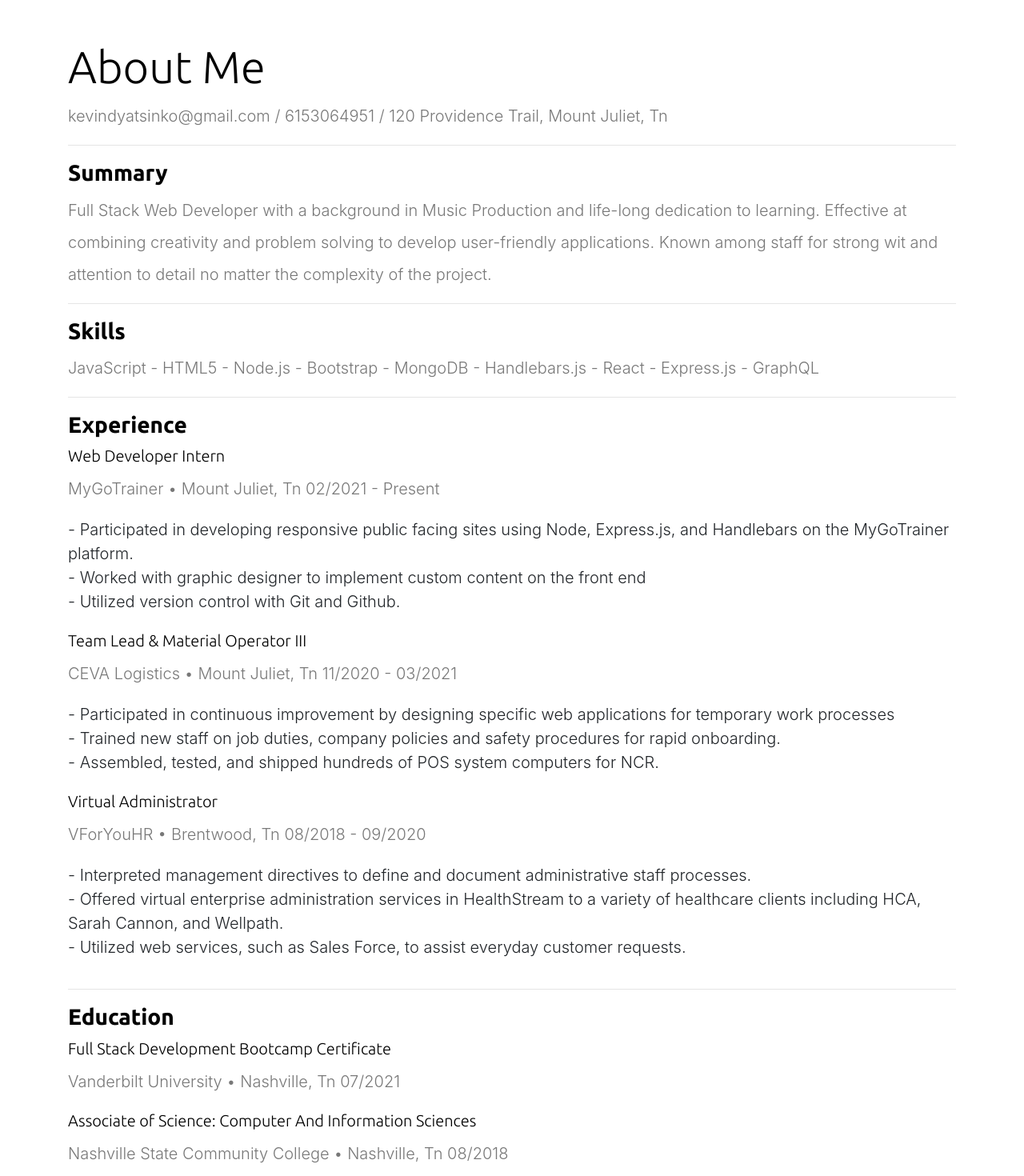
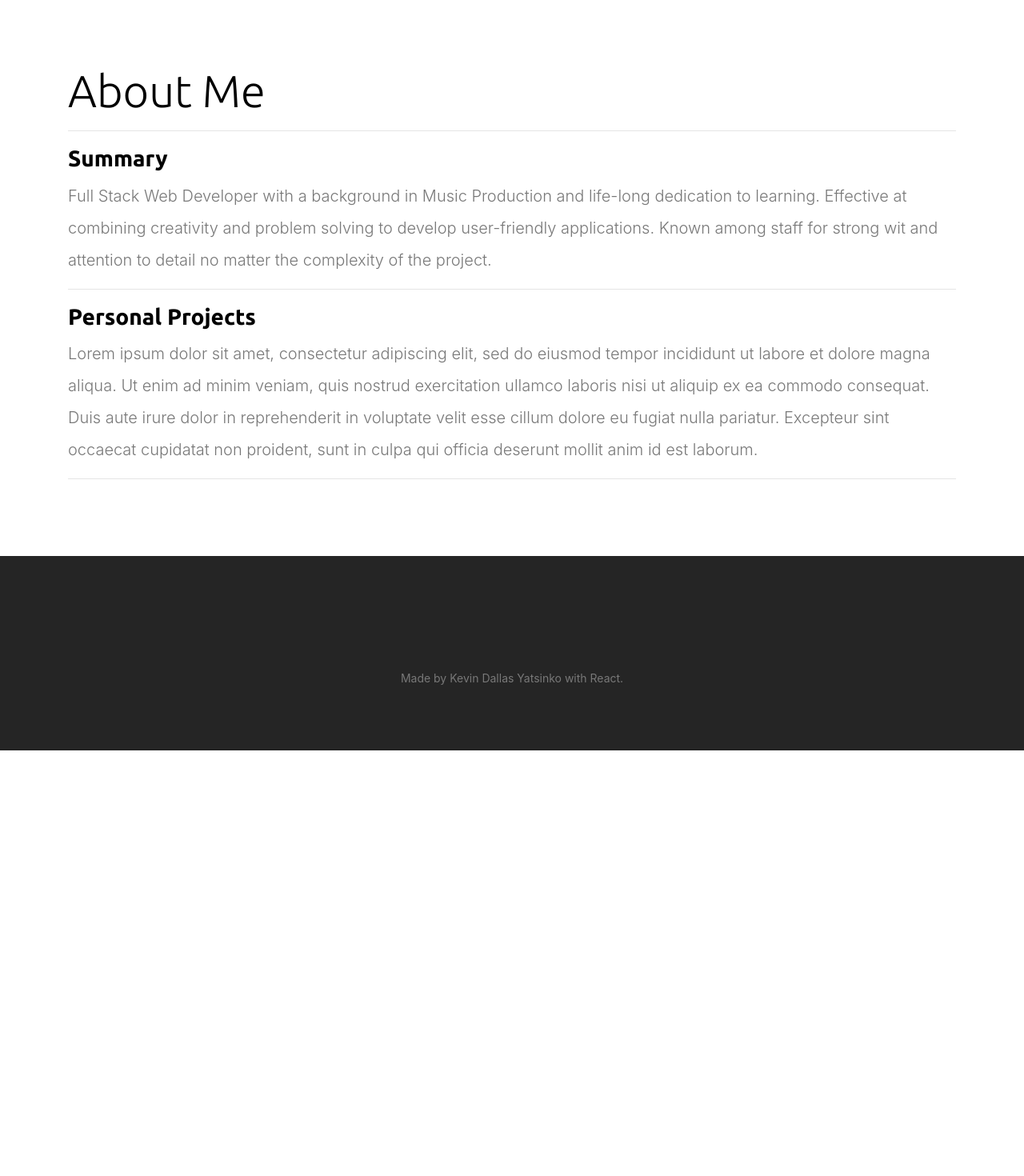
Before and after one commit to okni-c/React-Portfolio, a React (Create React App) app in the folder react-portfolio/: page /aboutme in a window 1280 px wide. Shown: the part 100-1570 px from the top of the page at 80% size. After the commit the page ends 1038 px from the top, so only its background shows below. Built offline with nearby package versions, Linux system fonts and the light colour scheme; some icons are missing.

Commit message:
style changes

```diff
--- a/react-portfolio/public/assets/css/core-style.css
+++ b/react-portfolio/public/assets/css/core-style.css
@@ -233,12 +233,12 @@ img {
   text-transform: uppercase;
   font-size: 12px;
   line-height: 50px;
-  background-color: #0315ff;
+  background-color: #16ABEE;
   letter-spacing: 1.5px;
   font-weight: 600; }
   .rich-btn:hover, .rich-btn:focus {
     color: #ffffff;
-    background-color: #dc0345; }
+    background-color: #ff084e; }
 
 /* :: 4.0 Header Area CSS */
 .header_area {
--- a/react-portfolio/src/components/AboutMe/index.js
+++ b/react-portfolio/src/components/AboutMe/index.js
@@ -6,67 +6,16 @@ function AboutMe() {
         <>
             <div class="container section-padding-80 clearfix">
                 <h1 class="display-4">About Me</h1>
-                <p class="lead">kevindyatsinko@gmail.com / 6153064951 / 120 Providence Trail, Mount Juliet, Tn</p>
                 <hr />
                 <h3 class="display-5">Summary</h3>
                 <p class="lead">Full Stack Web Developer with a background in Music Production and life-long dedication to learning. Effective at
                     combining creativity and problem solving to develop user-friendly applications. Known among staff for strong wit and
                     attention to detail no matter the complexity of the project.</p>
                 <hr />
-                <h3>Skills</h3>
-                <p class="lead">
-                    JavaScript - HTML5 - Node.js
-                    - Bootstrap -  MongoDB - Handlebars.js
-                    - React - Express.js - GraphQL
-                </p>
+                <h3 class="display-5">Personal Projects</h3>
+                <p class="lead">Lorem ipsum dolor sit amet, consectetur adipiscing elit, sed do eiusmod tempor incididunt ut labore et dolore magna aliqua. Ut enim ad minim veniam, quis nostrud exercitation ullamco laboris nisi ut aliquip ex ea commodo consequat. Duis aute irure dolor in reprehenderit in voluptate velit esse cillum dolore eu fugiat nulla pariatur. Excepteur sint occaecat cupidatat non proident, sunt in culpa qui officia deserunt mollit anim id est laborum.</p>
                 <hr />
-                <h3>Experience</h3>
-                <h6 class="lead">Web Developer Intern</h6>
-                <p class="lead">MyGoTrainer • Mount Juliet, Tn
-                    02/2021 - Present
-                </p>
-                <ul class="lead">
-                    <li> - Participated in developing responsive public facing sites using Node, Express.js, and Handlebars on the
-                        MyGoTrainer platform.</li>
-                    <li> - Worked with graphic designer to implement custom content on the front end</li>
-                    <li> - Utilized version control with Git and Github.</li>
-                </ul>
-                <br />
-                <h6 class="lead">Team Lead & Material Operator III</h6>
-                <p class="lead">CEVA Logistics • Mount Juliet, Tn
-                    11/2020 - 03/2021
-                </p>
-                <ul class="lead">
-                    <li> - Participated in continuous improvement by designing specific web applications for temporary work processes</li>
-                    <li> - Trained new staff on job duties, company policies and safety procedures for rapid onboarding.
-                    </li>
-                    <li> - Assembled, tested, and shipped hundreds of POS system computers for NCR.</li>
-                </ul>
-                <br />
-                <h6 class="lead">Virtual Administrator</h6>
-                <p class="lead">VForYouHR • Brentwood, Tn
-                    08/2018 - 09/2020
-                </p>
-                <ul class="lead">
-                    <li> - Interpreted management directives to define and document administrative staff processes.
-                    </li>
-                    <li> - Offered virtual enterprise administration services in
-                        HealthStream to a variety of healthcare clients including HCA, Sarah Cannon, and Wellpath.</li>
-                    <li> - Utilized web services, such as Sales Force, to assist everyday customer requests.
-                    </li>
-                </ul>
-                <br />
-                <hr />
-                <h3 >Education</h3>
-                <h6 class="lead">Full Stack Development Bootcamp Certificate</h6>
-                <p class="lead">Vanderbilt University • Nashville, Tn
-                    07/2021
-                </p>
-                <h6 class="lead">Associate of Science: Computer And Information Sciences</h6>
-                <p class="lead">Nashville State Community College • Nashville, Tn
-                    08/2018
-                </p>
-                <hr />
+
             </div>
         </>
     );
--- a/react-portfolio/src/components/Contact/index.js
+++ b/react-portfolio/src/components/Contact/index.js
@@ -10,6 +10,7 @@ function Contact() {
                         <div class="col-12">
                             <div class="section-heading text-center">
                             <h1 class="display-4">Contact Me</h1>
+                            <p class="lead">If you have any questions or inquiries, please send me a message below!</p>
                             </div>
                         </div>
                     </div>
@@ -18,11 +19,15 @@ function Contact() {
                 <div class="container">
                     <div class="mb-3">
                         <label for="exampleFormControlInput1" class="form-label">Email address</label>
-                        <input type="email" class="form-control" id="exampleFormControlInput1" placeholder="name@example.com" />
+                        <input type="email" class="form-control" id="exampleFormControlInput1" placeholder="Email" />
                     </div>
                     <div class="mb-3">
-                        <label for="exampleFormControlTextarea1" class="form-label">Example textarea</label>
-                        <textarea class="form-control" id="exampleFormControlTextarea1" rows="3"></textarea>
+                        <label for="exampleFormControlInput1" class="form-label">Name</label>
+                        <input type="email" class="form-control" id="exampleFormControlInput1" placeholder="Name" />
+                    </div>
+                    <div class="mb-3">
+                        <label for="exampleFormControlTextarea1" class="form-label">Your Message</label>
+                        <textarea class="form-control" id="exampleFormControlTextarea1" rows="3" placeholder="Type your message here..."></textarea>
                     </div>
                 </div>
             </section>
```
Also changed, not shown: react-portfolio/public/assets/css/classy-nav.min.css.
